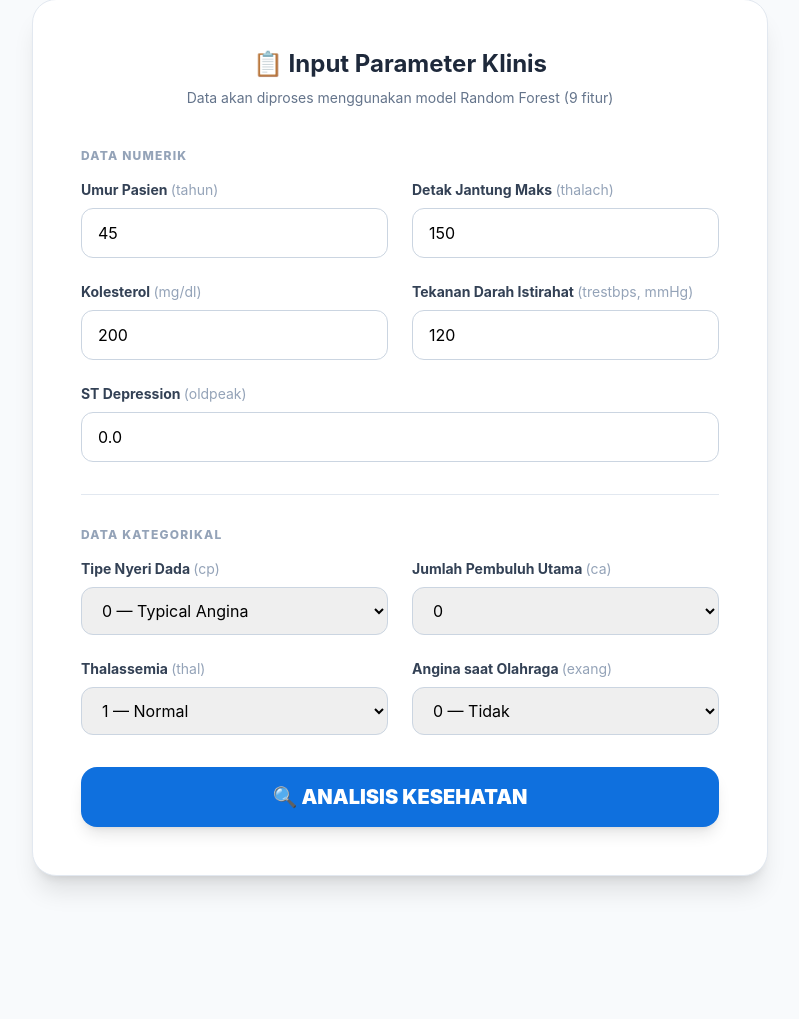
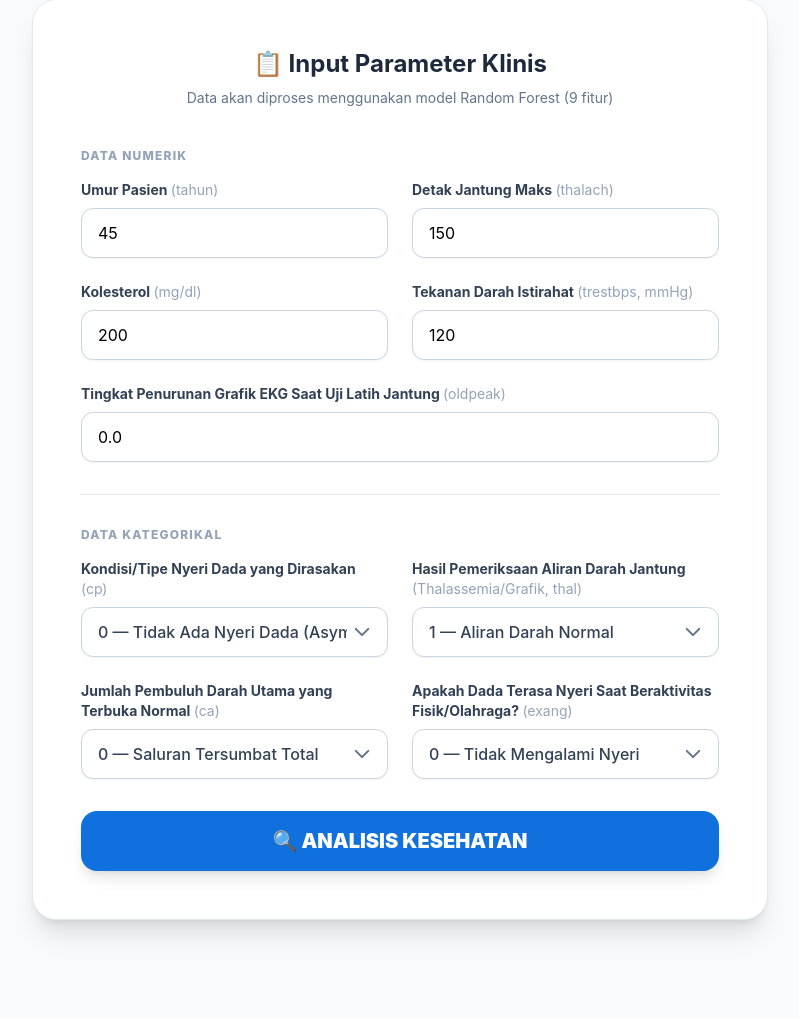
Before and after one commit to InnaPutri29/Heart-Sync-Project, a Flask app: page /prediksi in a window 1280 px wide. Shown: the part 393-1412 px from the top of the page, without its empty margins (240-1039 px from the left). Run offline with Flask 3, Linux system fonts and the light colour scheme; parts of the project's set-up code (start-up, migrations or seed data) failed here and were passed over; some libraries are stand-ins or nearby versions.

Commit message:
Update prediction form with user-friendly labels and add risk interpretation to info page

```diff
--- a/templates/predict.html
+++ b/templates/predict.html
@@ -13,15 +13,12 @@
   </div>
 
   {% if result %}
-  <!-- Hasil Analisis Medis -->
   <div class="bg-white rounded-3xl p-6 sm:p-8 shadow-2xl border border-slate-200 text-center">
     <h2 class="text-xl sm:text-2xl font-bold text-slate-800 mb-6">Hasil Analisis Medis</h2>
     <div class="inline-block p-6 sm:p-8 rounded-full mb-6 {% if result.color == 'danger' %}bg-red-50 text-red-600{% else %}bg-emerald-50 text-emerald-600{% endif %}">
-      <!-- Penyesuaian teks persentase -->
       <span class="text-4xl sm:text-5xl md:text-6xl font-black">{{ result.probability }}</span>
       <p class="text-xs sm:text-sm font-bold uppercase tracking-widest mt-2">Probabilitas</p>
     </div>
-    <!-- Penyesuaian teks label (Tinggi/Rendah) -->
     <h3 class="text-2xl sm:text-3xl font-extrabold {% if result.color == 'danger' %}text-red-700{% else %}text-emerald-700{% endif %} mb-4">
       {{ result.label }}
     </h3>
@@ -32,7 +29,6 @@
   </div>
   {% endif %}
 
-  <!-- Card Input Form -->
   <div class="bg-white rounded-3xl p-6 sm:p-12 shadow-xl border border-slate-200">
     <div class="mb-10 text-center">
       <h2 class="text-xl sm:text-2xl font-bold text-slate-800">📋 Input Parameter Klinis</h2>
@@ -41,72 +37,95 @@
 
     <form method="post" action="/prediksi" class="space-y-8">
 
-      <!-- Fitur Numerik -->
       <div>
         <h3 class="text-xs font-extrabold uppercase tracking-widest text-slate-400 mb-4">Data Numerik</h3>
         <div class="grid grid-cols-1 md:grid-cols-2 gap-6">
           <div>
             <label class="block text-sm font-bold text-slate-700 mb-2">Umur Pasien <span class="text-slate-400 font-normal">(tahun)</span></label>
-            <input type="number" name="age" value="{{ data.age or 45 }}" min="1" max="120" class="w-full px-4 py-3 rounded-xl border border-slate-300 focus:ring-2 focus:ring-primary outline-none">
+            <input type="number" name="age" value="{{ data.age or 45 }}" min="1" max="120" class="w-full px-4 py-3 rounded-xl border border-slate-300 focus:border-primary focus:ring-4 focus:ring-primary/10 outline-none transition-all shadow-sm">
           </div>
           <div>
             <label class="block text-sm font-bold text-slate-700 mb-2">Detak Jantung Maks <span class="text-slate-400 font-normal">(thalach)</span></label>
-            <input type="number" name="thalach" value="{{ data.thalach or 150 }}" min="60" max="250" class="w-full px-4 py-3 rounded-xl border border-slate-300 focus:ring-2 focus:ring-primary outline-none">
+            <input type="number" name="thalach" value="{{ data.thalach or 150 }}" min="60" max="250" class="w-full px-4 py-3 rounded-xl border border-slate-300 focus:border-primary focus:ring-4 focus:ring-primary/10 outline-none transition-all shadow-sm">
           </div>
           <div>
             <label class="block text-sm font-bold text-slate-700 mb-2">Kolesterol <span class="text-slate-400 font-normal">(mg/dl)</span></label>
-            <input type="number" name="chol" value="{{ data.chol or 200 }}" min="100" max="600" class="w-full px-4 py-3 rounded-xl border border-slate-300 focus:ring-2 focus:ring-primary outline-none">
+            <input type="number" name="chol" value="{{ data.chol or 200 }}" min="100" max="600" class="w-full px-4 py-3 rounded-xl border border-slate-300 focus:border-primary focus:ring-4 focus:ring-primary/10 outline-none transition-all shadow-sm">
           </div>
           <div>
             <label class="block text-sm font-bold text-slate-700 mb-2">Tekanan Darah Istirahat <span class="text-slate-400 font-normal">(trestbps, mmHg)</span></label>
-            <input type="number" name="trestbps" value="{{ data.trestbps or 120 }}" min="80" max="250" class="w-full px-4 py-3 rounded-xl border border-slate-300 focus:ring-2 focus:ring-primary outline-none">
+            <input type="number" name="trestbps" value="{{ data.trestbps or 120 }}" min="80" max="250" class="w-full px-4 py-3 rounded-xl border border-slate-300 focus:border-primary focus:ring-4 focus:ring-primary/10 outline-none transition-all shadow-sm">
           </div>
           <div class="md:col-span-2">
-            <label class="block text-sm font-bold text-slate-700 mb-2">ST Depression <span class="text-slate-400 font-normal">(oldpeak)</span></label>
-            <input type="number" step="0.1" name="oldpeak" value="{{ data.oldpeak or 0.0 }}" min="0" max="10" class="w-full px-4 py-3 rounded-xl border border-slate-300 focus:ring-2 focus:ring-primary outline-none">
+            <label class="block text-sm font-bold text-slate-700 mb-2">Tingkat Penurunan Grafik EKG Saat Uji Latih Jantung <span class="text-slate-400 font-normal">(oldpeak)</span></label>
+            <input type="number" step="0.1" name="oldpeak" value="{{ data.oldpeak or 0.0 }}" min="0" max="10" class="w-full px-4 py-3 rounded-xl border border-slate-300 focus:border-primary focus:ring-4 focus:ring-primary/10 outline-none transition-all shadow-sm">
           </div>
         </div>
       </div>
 
       <div class="h-px bg-slate-200"></div>
 
-      <!-- Fitur Kategorikal -->
       <div>
         <h3 class="text-xs font-extrabold uppercase tracking-widest text-slate-400 mb-4">Data Kategorikal</h3>
         <div class="grid grid-cols-1 md:grid-cols-2 gap-6">
+
           <div>
-            <label class="block text-sm font-bold text-slate-700 mb-2">Tipe Nyeri Dada <span class="text-slate-400 font-normal">(cp)</span></label>
-            <select name="cp" class="w-full px-4 py-3 rounded-xl border border-slate-300 outline-none">
-              <option value="0" {% if data.cp=='0' %}selected{% endif %}>0 — Typical Angina</option>
-              <option value="1" {% if data.cp=='1' %}selected{% endif %}>1 — Atypical Angina</option>
-              <option value="2" {% if data.cp=='2' %}selected{% endif %}>2 — Non-anginal Pain</option>
-              <option value="3" {% if data.cp=='3' %}selected{% endif %}>3 — Asymptomatic</option>
-            </select>
+            <label class="block text-sm font-bold text-slate-700 mb-2">Kondisi/Tipe Nyeri Dada yang Dirasakan <span class="text-slate-400 font-normal"><br>(cp)</span></label>
+            <div class="relative">
+              <select name="cp" class="w-full px-4 py-3 rounded-xl border border-slate-300 outline-none appearance-none pr-10 focus:border-primary focus:ring-4 focus:ring-primary/10 bg-white text-slate-700 font-medium transition-all cursor-pointer shadow-sm hover:border-slate-400">
+                <option value="0" {% if data.cp=='0' %}selected{% endif %}>0 — Tidak Ada Nyeri Dada (Asymptomatic)</option>
+                <option value="1" {% if data.cp=='1' %}selected{% endif %}>1 — Nyeri Ringan / Tidak Khas (Atypical Angina)</option>
+                <option value="2" {% if data.cp=='2' %}selected{% endif %}>2 — Nyeri Tajam menusuk / Bukan Jantung (Non-anginal Pain)</option>
+                <option value="3" {% if data.cp=='3' %}selected{% endif %}>3 — Nyeri Berat Khas Jantung, Menekan, Menjalar (Typical Angina)</option>
+              </select>
+              <div class="pointer-events-none absolute inset-y-0 right-0 flex items-center pr-4 text-slate-500">
+                <svg class="h-5 w-5" xmlns="http://www.w3.org/2000/svg" fill="none" viewBox="0 0 24 24" stroke-width="2.5" stroke="currentColor"><path stroke-linecap="round" stroke-linejoin="round" d="M19.5 8.25l-7.5 7.5-7.5-7.5" /></svg>
+              </div>
+            </div>
           </div>
+
           <div>
-            <label class="block text-sm font-bold text-slate-700 mb-2">Jumlah Pembuluh Utama <span class="text-slate-400 font-normal">(ca)</span></label>
-            <select name="ca" class="w-full px-4 py-3 rounded-xl border border-slate-300 outline-none">
-              <option value="0" {% if data.ca=='0' %}selected{% endif %}>0</option>
-              <option value="1" {% if data.ca=='1' %}selected{% endif %}>1</option>
-              <option value="2" {% if data.ca=='2' %}selected{% endif %}>2</option>
-              <option value="3" {% if data.ca=='3' %}selected{% endif %}>3</option>
-            </select>
+            <label class="block text-sm font-bold text-slate-700 mb-2">Hasil Pemeriksaan Aliran Darah Jantung <span class="text-slate-400 font-normal">(Thalassemia/Grafik, thal)</span></label>
+            <div class="relative">
+              <select name="thal" class="w-full px-4 py-3 rounded-xl border border-slate-300 outline-none appearance-none pr-10 focus:border-primary focus:ring-4 focus:ring-primary/10 bg-white text-slate-700 font-medium transition-all cursor-pointer shadow-sm hover:border-slate-400">
+                <option value="1" {% if data.thal=='1' %}selected{% endif %}>1 — Aliran Darah Normal</option>
+                <option value="2" {% if data.thal=='2' %}selected{% endif %}>2 — Cacat Permanen (Pernah Ada Sumbatan)</option>
+                <option value="3" {% if data.thal=='3' %}selected{% endif %}>3 — Cacat Reversibel (Kurang Lancar Saat Aktivitas)</option>
+              </select>
+              <div class="pointer-events-none absolute inset-y-0 right-0 flex items-center pr-4 text-slate-500">
+                <svg class="h-5 w-5" xmlns="http://www.w3.org/2000/svg" fill="none" viewBox="0 0 24 24" stroke-width="2.5" stroke="currentColor"><path stroke-linecap="round" stroke-linejoin="round" d="M19.5 8.25l-7.5 7.5-7.5-7.5" /></svg>
+              </div>
+            </div>
           </div>
+
           <div>
-            <label class="block text-sm font-bold text-slate-700 mb-2">Thalassemia <span class="text-slate-400 font-normal">(thal)</span></label>
-            <select name="thal" class="w-full px-4 py-3 rounded-xl border border-slate-300 outline-none">
-              <option value="1" {% if data.thal=='1' %}selected{% endif %}>1 — Normal</option>
-              <option value="2" {% if data.thal=='2' %}selected{% endif %}>2 — Fixed Defect</option>
-              <option value="3" {% if data.thal=='3' %}selected{% endif %}>3 — Reversable Defect</option>
-            </select>
+            <label class="block text-sm font-bold text-slate-700 mb-2">Jumlah Pembuluh Darah Utama yang Terbuka Normal <span class="text-slate-400 font-normal">(ca)</span></label>
+            <div class="relative">
+              <select name="ca" class="w-full px-4 py-3 rounded-xl border border-slate-300 outline-none appearance-none pr-10 focus:border-primary focus:ring-4 focus:ring-primary/10 bg-white text-slate-700 font-medium transition-all cursor-pointer shadow-sm hover:border-slate-400">
+                <option value="0" {% if data.ca=='0' %}selected{% endif %}>0 — Saluran Tersumbat Total</option>
+                <option value="1" {% if data.ca=='1' %}selected{% endif %}>1 — Terbuka 1 Pembuluh Darah</option>
+                <option value="2" {% if data.ca=='2' %}selected{% endif %}>2 — Terbuka 2 Pembuluh Darah</option>
+                <option value="3" {% if data.ca=='3' %}selected{% endif %}>3 — Terbuka 3 Pembuluh Darah (Normal)</option>
+              </select>
+              <div class="pointer-events-none absolute inset-y-0 right-0 flex items-center pr-4 text-slate-500">
+                <svg class="h-5 w-5" xmlns="http://www.w3.org/2000/svg" fill="none" viewBox="0 0 24 24" stroke-width="2.5" stroke="currentColor"><path stroke-linecap="round" stroke-linejoin="round" d="M19.5 8.25l-7.5 7.5-7.5-7.5" /></svg>
+              </div>
+            </div>
           </div>
+
           <div>
-            <label class="block text-sm font-bold text-slate-700 mb-2">Angina saat Olahraga <span class="text-slate-400 font-normal">(exang)</span></label>
-            <select name="exang" class="w-full px-4 py-3 rounded-xl border border-slate-300 outline-none">
-              <option value="0" {% if data.exang=='0' %}selected{% endif %}>0 — Tidak</option>
-              <option value="1" {% if data.exang=='1' %}selected{% endif %}>1 — Ya</option>
-            </select>
+            <label class="block text-sm font-bold text-slate-700 mb-2">Apakah Dada Terasa Nyeri Saat Beraktivitas Fisik/Olahraga? <span class="text-slate-400 font-normal">(exang)</span></label>
+            <div class="relative">
+              <select name="exang" class="w-full px-4 py-3 rounded-xl border border-slate-300 outline-none appearance-none pr-10 focus:border-primary focus:ring-4 focus:ring-primary/10 bg-white text-slate-700 font-medium transition-all cursor-pointer shadow-sm hover:border-slate-400">
+                <option value="0" {% if data.exang=='0' %}selected{% endif %}>0 — Tidak Mengalami Nyeri</option>
+                <option value="1" {% if data.exang=='1' %}selected{% endif %}>1 — Ya, Dada Terasa Nyeri/Sesak</option>
+              </select>
+              <div class="pointer-events-none absolute inset-y-0 right-0 flex items-center pr-4 text-slate-500">
+                <svg class="h-5 w-5" xmlns="http://www.w3.org/2000/svg" fill="none" viewBox="0 0 24 24" stroke-width="2.5" stroke="currentColor"><path stroke-linecap="round" stroke-linejoin="round" d="M19.5 8.25l-7.5 7.5-7.5-7.5" /></svg>
+              </div>
+            </div>
           </div>
+
         </div>
       </div>
 
```
Also changed, not shown: templates/info.html (+37 -18 lines), heart.csv (line endings or trailing spaces).
